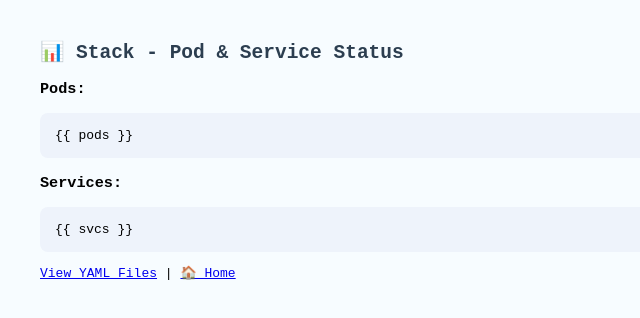
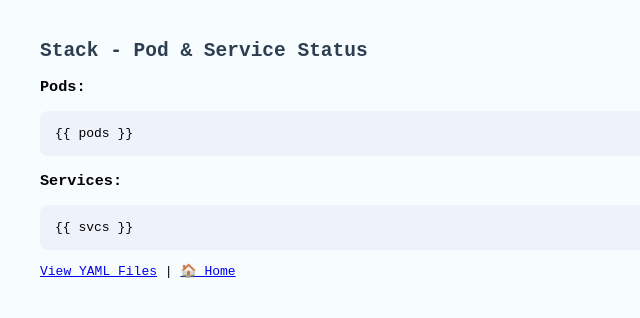
Before and after one commit to arunvel1988/observability-ui, a plain HTML site: page templates/status_otel_traces.html in a window 1280 px wide. Shown: the whole page, without its empty margins (0-640 px from the left). Drawn offline with Linux system fonts and the light colour scheme.

Commit message:
Update status_otel_traces.html

```diff
--- a/templates/status_otel_traces.html
+++ b/templates/status_otel_traces.html
@@ -9,7 +9,7 @@
     </style>
 </head>
 <body>
-    <h2>📊 Stack - Pod & Service Status</h2>
+    <h2>Stack - Pod & Service Status</h2>
 
     <h3>Pods:</h3>
     <pre>{{ pods }}</pre>
```
